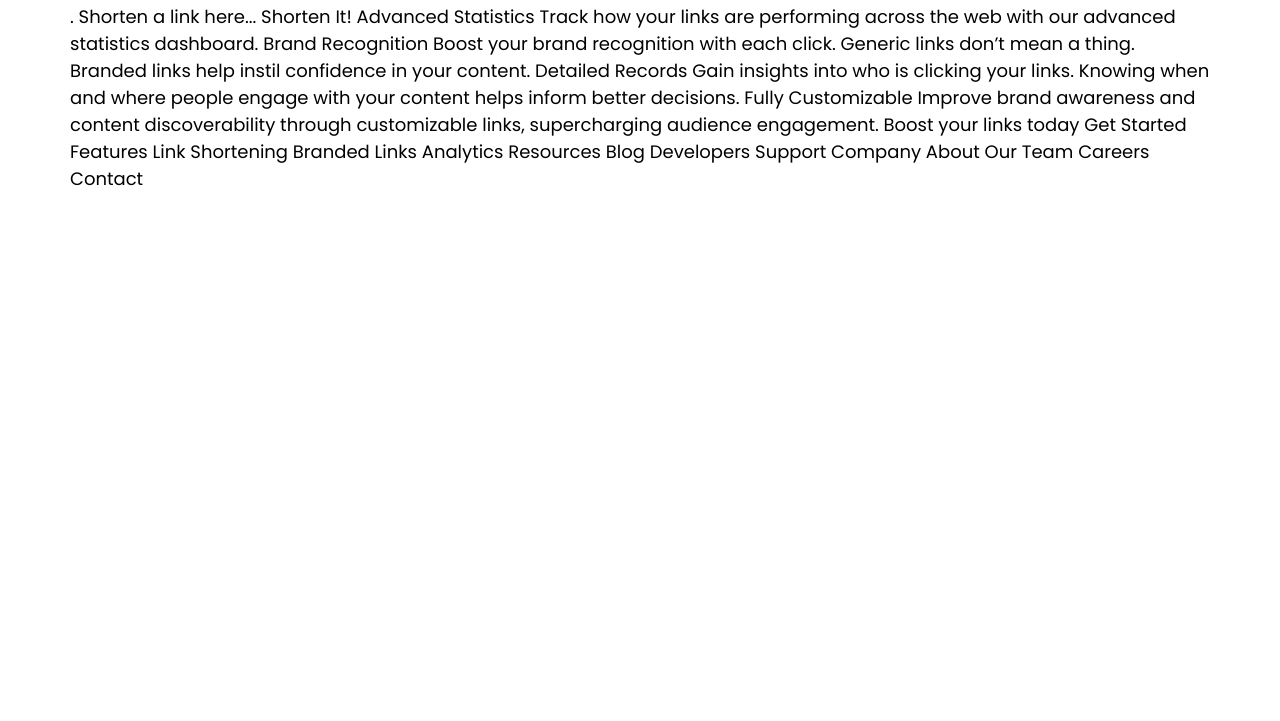
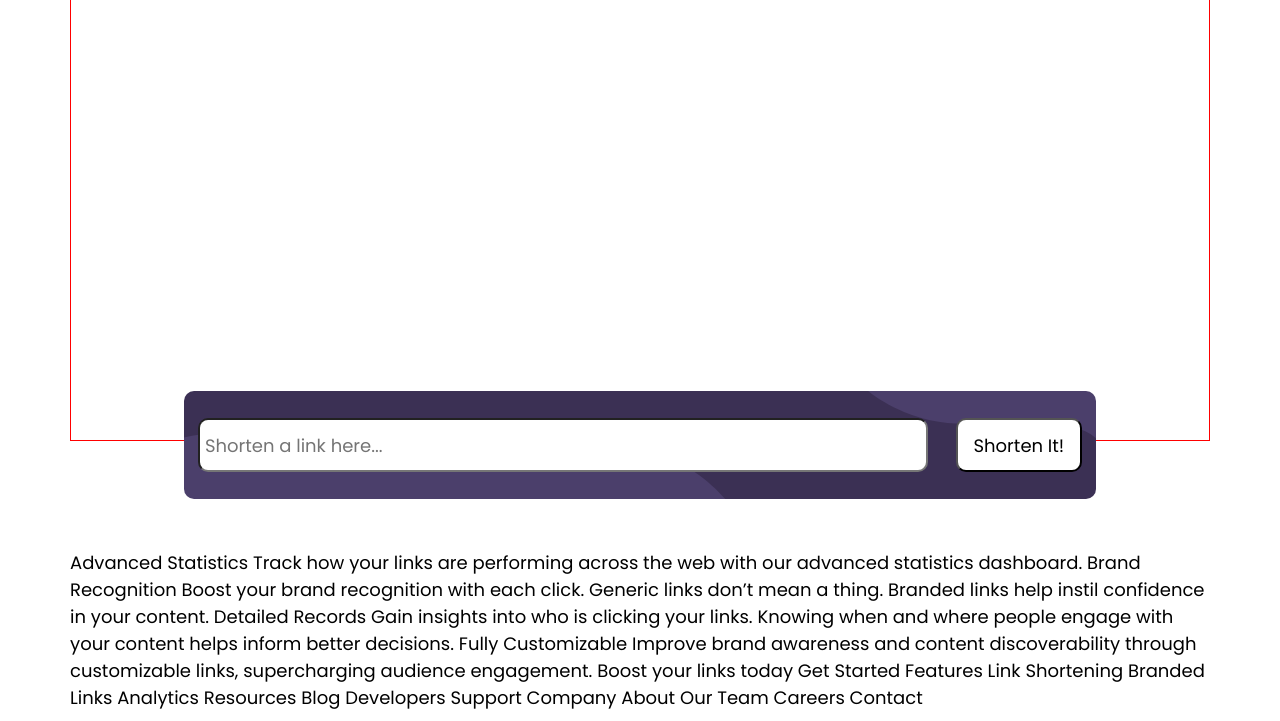
Before and after one commit to JohnSilva98/url-shortening, a plain HTML site: page index.html in a window 1280 px wide. Shown: the part 478-1199 px from the top of the page. Before the commit the page ends 800 px from the top, so only its background shows below. Drawn offline with Linux system fonts and the light colour scheme.

Commit message:
estilizando area de colar o link

```diff
--- a/index.html
+++ b/index.html
@@ -51,17 +51,25 @@
         </div>
       </div>
     </div>
+    <div id="shortener">
+      <input
+        type="text"
+        name="paste-link"
+        id="paste-link"
+        placeholder=" Shorten a link here..."
+      />
+      <button id="shorten-btn">Shorten It!</button>
+    </div>
 
-    . Shorten a link here... Shorten It! Advanced Statistics Track how your
-    links are performing across the web with our advanced statistics dashboard.
-    Brand Recognition Boost your brand recognition with each click. Generic
-    links don’t mean a thing. Branded links help instil confidence in your
-    content. Detailed Records Gain insights into who is clicking your links.
-    Knowing when and where people engage with your content helps inform better
-    decisions. Fully Customizable Improve brand awareness and content
-    discoverability through customizable links, supercharging audience
-    engagement. Boost your links today Get Started Features Link Shortening
-    Branded Links Analytics Resources Blog Developers Support Company About Our
-    Team Careers Contact
+    Advanced Statistics Track how your links are performing across the web with
+    our advanced statistics dashboard. Brand Recognition Boost your brand
+    recognition with each click. Generic links don’t mean a thing. Branded links
+    help instil confidence in your content. Detailed Records Gain insights into
+    who is clicking your links. Knowing when and where people engage with your
+    content helps inform better decisions. Fully Customizable Improve brand
+    awareness and content discoverability through customizable links,
+    supercharging audience engagement. Boost your links today Get Started
+    Features Link Shortening Branded Links Analytics Resources Blog Developers
+    Support Company About Our Team Careers Contact
   </body>
 </html>
--- a/styles.css
+++ b/styles.css
@@ -80,9 +80,11 @@ header img {
 }
 
 #main-container {
+  border: 1px solid red;
   display: flex;
   justify-content: space-between;
   overflow: hidden;
+  height: 100vh;
 }
 
 #main-content {
@@ -119,4 +121,31 @@ header img {
   border: none;
   background-color: var(--Cyan);
   color: #fff;
+  cursor: pointer;
 }
+
+#shortener {
+  background: url(images/bg-shorten-desktop.svg);
+  background-color: var(--Dark-Violet);
+  border-radius: 10px;
+  width: 80%;
+  height: 6rem;
+  margin: 0 auto;
+  position: relative;
+  top: -50px;
+  display: flex;
+  justify-content: center;
+}
+
+#paste-link {
+  width: 80%;
+  height: 3rem;
+  margin: auto;
+  border-radius: 10px;
+}
+#shorten-btn {
+  margin: auto;
+  height: 3rem;
+  border-radius: 10px;
+  width: 7rem;
+}
```
